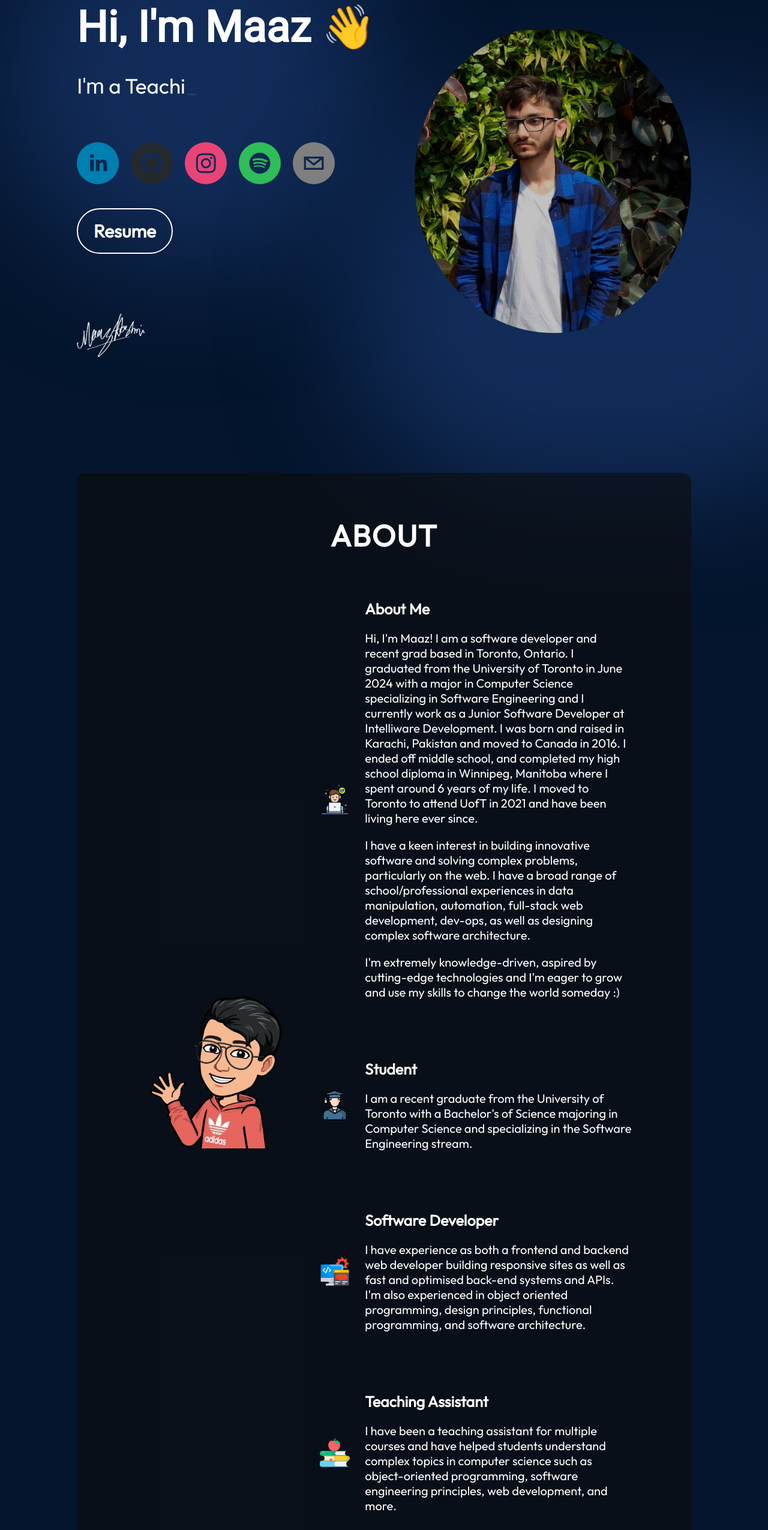
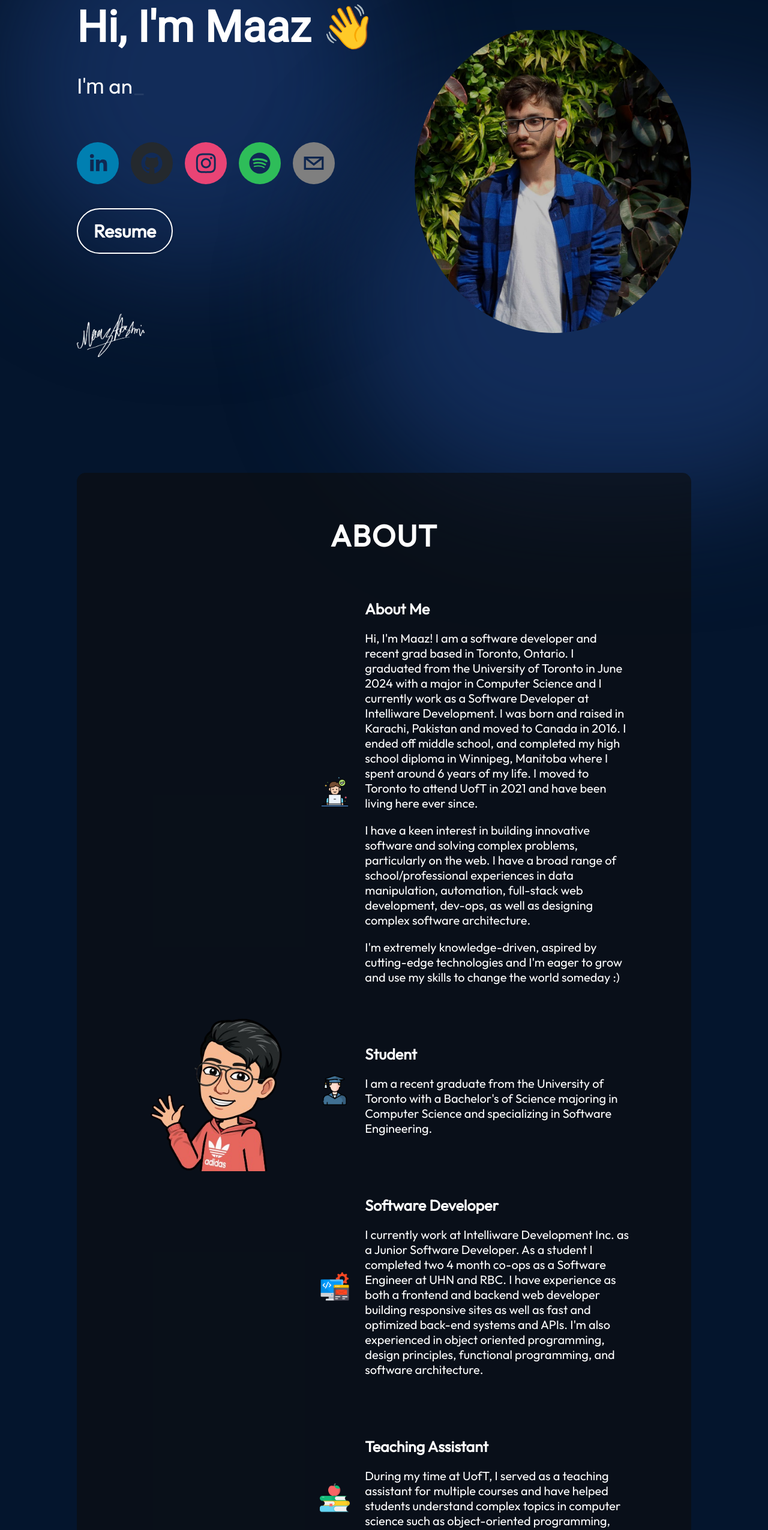
Before and after one commit to maazh10/portfolio-website, a React (Vite) app: page / in a window 1280 px wide. Shown: the part 200-2750 px from the top of the page at 60% size. Built offline with nearby package versions, Linux system fonts and the light colour scheme.

Commit message:
feat: update About descriptions and header in Hero section

```diff
--- a/src/components/About/About.jsx
+++ b/src/components/About/About.jsx
@@ -19,7 +19,7 @@ export const About = () => {
             <div className={styles.aboutItemText}>
               <h3>About Me</h3>
               <p>
-                Hi, I'm Maaz! I am a software developer and recent grad based in Toronto, Ontario. I graduated from the University of Toronto in June 2024 with a major in Computer Science specializing in Software Engineering and I currently work as a Junior Software Developer at Intelliware Development. I was born and raised in Karachi, Pakistan and moved to Canada in 2016. I ended off middle school, and completed my high school diploma in Winnipeg, Manitoba where I spent around 6 years of my life. I moved to Toronto to attend UofT in 2021 and have been living here ever since.
+                Hi, I'm Maaz! I am a software developer and recent grad based in Toronto, Ontario. I graduated from the University of Toronto in June 2024 with a major in Computer Science and I currently work as a Software Developer at Intelliware Development. I was born and raised in Karachi, Pakistan and moved to Canada in 2016. I ended off middle school, and completed my high school diploma in Winnipeg, Manitoba where I spent around 6 years of my life. I moved to Toronto to attend UofT in 2021 and have been living here ever since.
               </p>
               <p>
                 I have a keen interest in building innovative software and solving complex problems, particularly on the web. I have a broad range of school/professional experiences in data manipulation, automation, full-stack web development, dev-ops, as well as designing complex software architecture.
@@ -35,7 +35,7 @@ export const About = () => {
               <h3>Student</h3>
               <p>
                 I am a recent graduate from the University of Toronto with a Bachelor's of Science
-                majoring in Computer Science and specializing in the Software Engineering stream.
+                majoring in Computer Science and specializing in Software Engineering.
               </p>
             </div>
           </li>
@@ -44,8 +44,8 @@ export const About = () => {
             <div className={styles.aboutItemText}>
               <h3>Software Developer</h3>
               <p>
-                I have experience as both a frontend and backend web developer building responsive
-                sites as well as fast and optimised back-end systems and APIs. I'm also experienced in
+                I currently work at Intelliware Development Inc. as a Junior Software Developer. As a student I completed two 4 month co-ops as a Software Engineer at UHN and RBC. I have experience as both a frontend and backend web developer building responsive
+                sites as well as fast and optimized back-end systems and APIs. I'm also experienced in
                 object oriented programming, design principles, functional programming, and software architecture.
               </p>
             </div>
@@ -55,7 +55,7 @@ export const About = () => {
             <div className={styles.aboutItemText}>
               <h3>Teaching Assistant</h3>
               <p>
-                I have been a teaching assistant for multiple courses and have
+                During my time at UofT, I served as a teaching assistant for multiple courses and have
                 helped students understand complex topics in computer science such as
                 object-oriented programming, software engineering principles,
                 web development, and more.
--- a/src/components/Hero/Hero.jsx
+++ b/src/components/Hero/Hero.jsx
@@ -13,7 +13,7 @@ export const Hero = () => {
         <h1 className={styles.title}>Hi, I'm Maaz 👋</h1>
         <p className={styles.description}> I'm
           <Typewriter
-            words={[" a Software Developer 💻", " a Teaching Assistant 📚", " a Photographer 📸", " an Adventurer 🏞️", " a Music Lover 🎧", " a Sports Enthusiast 🏀"]}
+            words={[" a Software Developer 💻", " a Photographer 📸", " an Adventurer 🏞️", " a Music Lover 🎧", " a Sports Enthusiast 🏀"]}
             loop={0}
             cursor
             cursorStyle='_'
```
